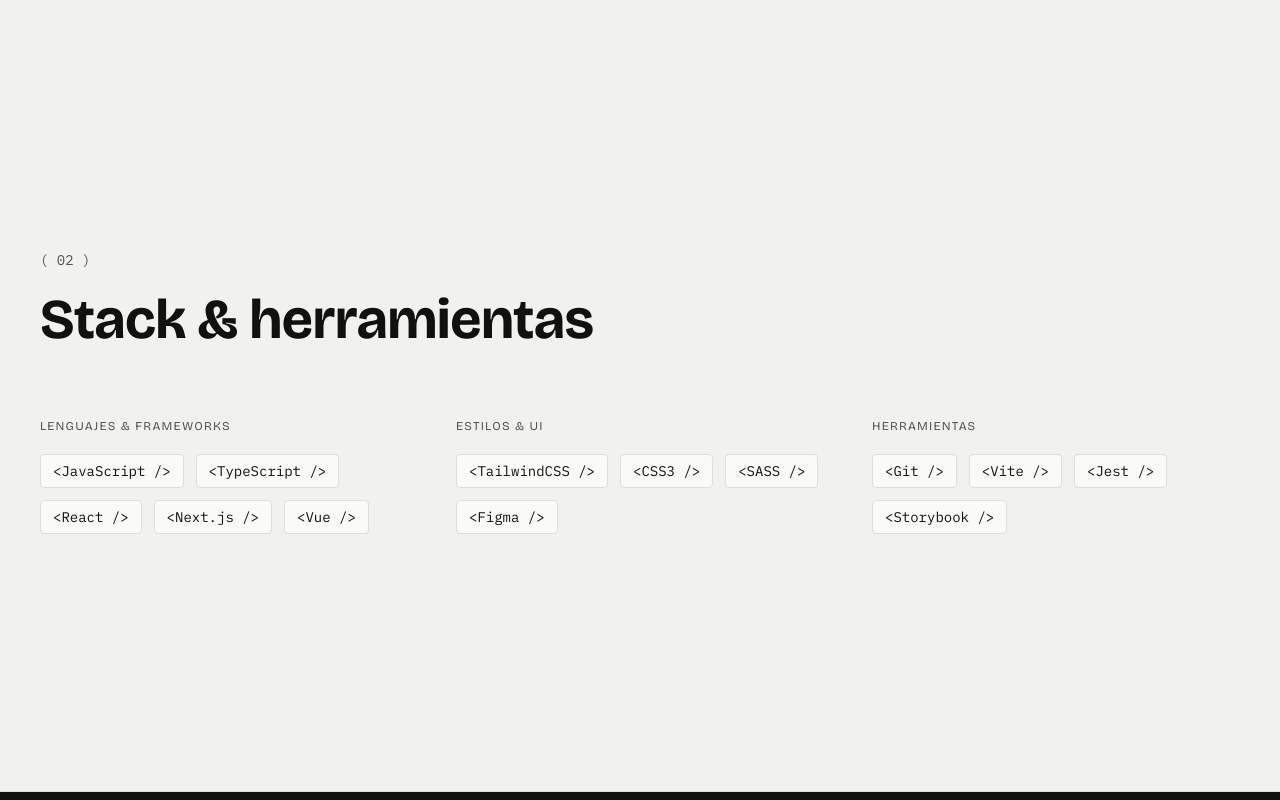
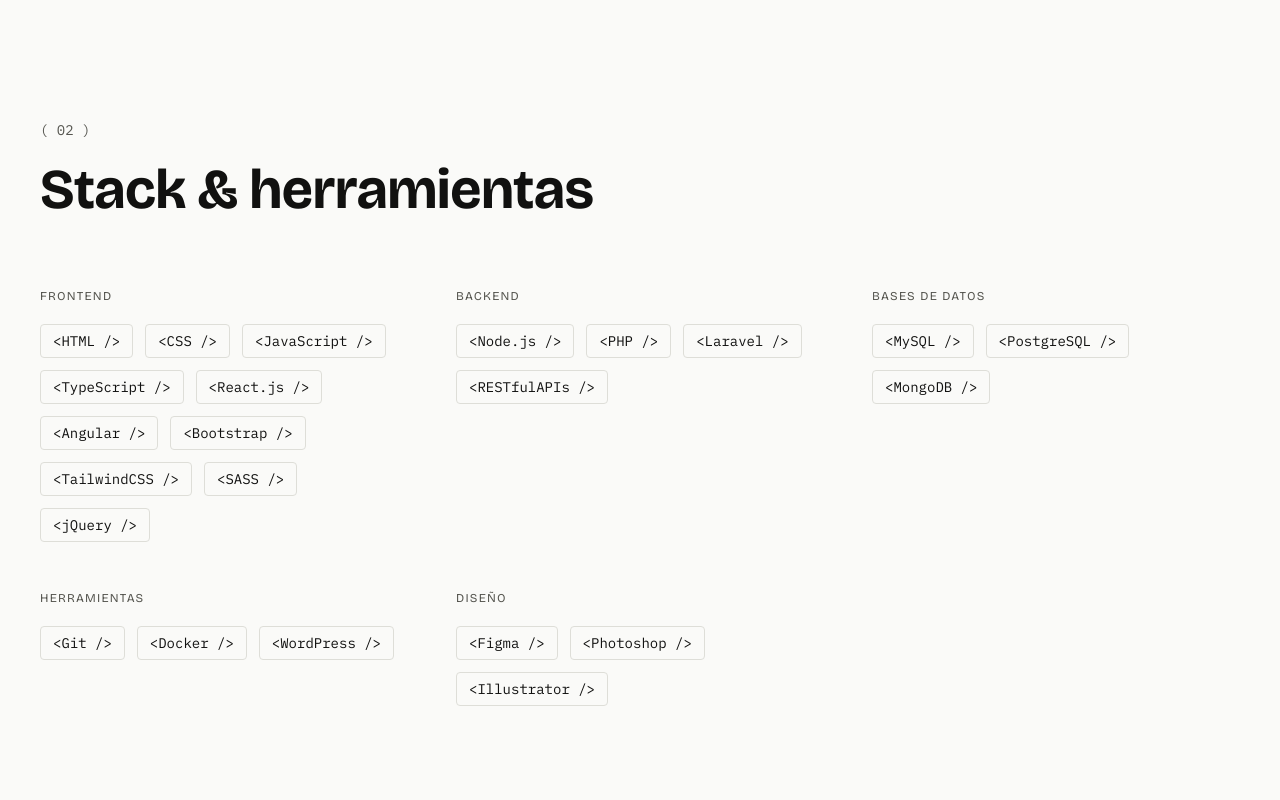
Before and after one commit to jissust/portfolio-landing, a React (Vite) app: page / in a window 1280 px wide. Shown: the part 1680-2480 px from the top of the page. Built offline with nearby package versions, Linux system fonts and the light colour scheme.

Commit message:
feat(skills): connect frontend with mock data

```diff
--- a/src/components/sections/About.jsx
+++ b/src/components/sections/About.jsx
@@ -4,7 +4,7 @@
   const { t } = useTranslation();
 
   return (
-    <section id="about" class="border-b border-line px-6 py-24 md:px-10 md:py-32 sticky top-0 z-20 h-screen bg-paper flex items-center" aria-label={t("about.title")}>
+    <section id="about" class="border-b border-line px-6 py-24 md:px-10 md:py-32 sticky top-0 z-20 h-screen bg-surface flex items-center" aria-label={t("about.title")}>
       <div class="mx-auto grid max-w-7xl gap-12 md:grid-cols-[280px_1fr] md:gap-20">
         <div>
           <p class="font-mono text-sm text-ink-soft">( 01 )</p>
--- a/src/components/sections/Skills.jsx
+++ b/src/components/sections/Skills.jsx
@@ -1,92 +1,44 @@
 import { useTranslation } from "react-i18next";
 import { useSkills } from "@/hooks/useSkills";
 
+// <TailwindCSS />, <Git />, etc. Saca espacios para que quede como un tag JSX
+const toTag = (name) => `<${name.replace(/\s+/g, "")} />`;
+
 export default function Skills() {
   const { t } = useTranslation();
-  const skills = useSkills();
+  const categories = useSkills();
 
   return (
-    <section id="skills" class="border-b border-line bg-surface px-6 py-24 md:px-10 md:py-32 sticky top-0 z-30 h-screen flex items-center" aria-label={t("skills.title")}>
-      {/* Skills */}
-      {/*<h2>{t("skills.title")}</h2>
-      <p>{t("skills.description")}</p>
-      <ul>
-        {skills.map((skill) => (
-          <li key={skill.id}>
-            {skill.name} — {skill.level}%
-          </li>
-        ))}
-      </ul>
-       */}
-      <div class="mx-auto max-w-7xl">
-        <p class="font-mono text-sm text-ink-soft">( 02 )</p>
-        <h2 class="text-display mt-2 font-display font-bold">
+    <section
+      id="skills"
+      className="relative md:sticky top-0 z-30 flex min-h-screen items-center border-b border-line bg-paper px-6 py-24 md:px-10 md:py-32"
+      aria-label={t("skills.title")}
+    >
+      <div className="mx-auto w-full max-w-7xl">
+        <p className="font-mono text-sm text-ink-soft">( 02 )</p>
+        <h2 className="text-display mt-2 font-display font-bold">
           Stack &amp; herramientas
         </h2>
 
-        <div class="mt-14 grid gap-12 md:grid-cols-3">
-          <div>
-            <h3 class="font-mono text-xs uppercase tracking-widest text-ink-soft">
-              Lenguajes &amp; Frameworks
-            </h3>
-            <div class="mt-5 flex flex-wrap gap-3">
-              <span class="rounded border border-line bg-paper px-3 py-1.5 font-mono text-sm">
-                &lt;JavaScript /&gt;
-              </span>
-              <span class="rounded border border-line bg-paper px-3 py-1.5 font-mono text-sm">
-                &lt;TypeScript /&gt;
-              </span>
-              <span class="rounded border border-line bg-paper px-3 py-1.5 font-mono text-sm">
-                &lt;React /&gt;
-              </span>
-              <span class="rounded border border-line bg-paper px-3 py-1.5 font-mono text-sm">
-                &lt;Next.js /&gt;
-              </span>
-              <span class="rounded border border-line bg-paper px-3 py-1.5 font-mono text-sm">
-                &lt;Vue /&gt;
-              </span>
+        <div className="mt-14 grid gap-12 md:grid-cols-2 lg:grid-cols-3">
+          {categories.map((category) => (
+            <div key={category.id}>
+              <h3 className="font-mono text-xs uppercase tracking-widest text-ink-soft">
+                {category.label}
+              </h3>
+
+              <ul className="mt-5 flex flex-wrap gap-3">
+                {category.skills.map((skill) => (
+                  <li
+                    key={skill.id}
+                    className="rounded border border-line bg-paper px-3 py-1.5 font-mono text-sm"
+                  >
+                    {toTag(skill.name)}
+                  </li>
+                ))}
+              </ul>
             </div>
-          </div>
-
-          <div>
-            <h3 class="font-mono text-xs uppercase tracking-widest text-ink-soft">
-              Estilos &amp; UI
-            </h3>
-            <div class="mt-5 flex flex-wrap gap-3">
-              <span class="rounded border border-line bg-paper px-3 py-1.5 font-mono text-sm">
-                &lt;TailwindCSS /&gt;
-              </span>
-              <span class="rounded border border-line bg-paper px-3 py-1.5 font-mono text-sm">
-                &lt;CSS3 /&gt;
-              </span>
-              <span class="rounded border border-line bg-paper px-3 py-1.5 font-mono text-sm">
-                &lt;SASS /&gt;
-              </span>
-              <span class="rounded border border-line bg-paper px-3 py-1.5 font-mono text-sm">
-                &lt;Figma /&gt;
-              </span>
-            </div>
-          </div>
-
-          <div>
-            <h3 class="font-mono text-xs uppercase tracking-widest text-ink-soft">
-              Herramientas
-            </h3>
-            <div class="mt-5 flex flex-wrap gap-3">
-              <span class="rounded border border-line bg-paper px-3 py-1.5 font-mono text-sm">
-                &lt;Git /&gt;
-              </span>
-              <span class="rounded border border-line bg-paper px-3 py-1.5 font-mono text-sm">
-                &lt;Vite /&gt;
-              </span>
-              <span class="rounded border border-line bg-paper px-3 py-1.5 font-mono text-sm">
-                &lt;Jest /&gt;
-              </span>
-              <span class="rounded border border-line bg-paper px-3 py-1.5 font-mono text-sm">
-                &lt;Storybook /&gt;
-              </span>
-            </div>
-          </div>
+          ))}
         </div>
       </div>
     </section>
--- a/src/data/skills.json
+++ b/src/data/skills.json
@@ -1,8 +1,55 @@
 [
-  { "id": "javascript", "name": "JavaScript", "level": 90, "category": "language" },
-  { "id": "typescript", "name": "TypeScript", "level": 80, "category": "language" },
-  { "id": "react", "name": "React", "level": 90, "category": "frontend" },
-  { "id": "tailwind", "name": "Tailwind CSS", "level": 85, "category": "frontend" },
-  { "id": "node", "name": "Node.js", "level": 75, "category": "backend" },
-  { "id": "git", "name": "Git", "level": 85, "category": "tools" }
+  {
+    "id": "frontend",
+    "label": "Frontend",
+    "skills": [
+      { "id": "html", "name": "HTML" },
+      { "id": "css", "name": "CSS" },
+      { "id": "javascript", "name": "JavaScript" },
+      { "id": "typescript", "name": "TypeScript" },
+      { "id": "react", "name": "React.js" },
+      { "id": "angular", "name": "Angular" },
+      { "id": "bootstrap", "name": "Bootstrap" },
+      { "id": "tailwind", "name": "TailwindCSS" },
+      { "id": "sass", "name": "SASS" },
+      { "id": "jquery", "name": "jQuery" }
+    ]
+  },
+  {
+    "id": "backend",
+    "label": "Backend",
+    "skills": [
+      { "id": "node", "name": "Node.js" },
+      { "id": "php", "name": "PHP" },
+      { "id": "laravel", "name": "Laravel" },
+      { "id": "rest", "name": "RESTful APIs" }
+    ]
+  },
+  {
+    "id": "databases",
+    "label": "Bases de datos",
+    "skills": [
+      { "id": "mysql", "name": "MySQL" },
+      { "id": "postgresql", "name": "PostgreSQL" },
+      { "id": "mongodb", "name": "MongoDB" }
+    ]
+  },
+  {
+    "id": "tools",
+    "label": "Herramientas",
+    "skills": [
+      { "id": "git", "name": "Git" },
+      { "id": "docker", "name": "Docker" },
+      { "id": "wordpress", "name": "WordPress" }
+    ]
+  },
+  {
+    "id": "design",
+    "label": "Diseño",
+    "skills": [
+      { "id": "figma", "name": "Figma" },
+      { "id": "photoshop", "name": "Photoshop" },
+      { "id": "illustrator", "name": "Illustrator" }
+    ]
+  }
 ]
--- a/src/hooks/useSkills.js
+++ b/src/hooks/useSkills.js
@@ -1,4 +1,4 @@
-import skills from "@/data/skills.json";
+import skillsData from "@/data/skills.json";
 
 /**
  * Hook de acceso a los skills mockeados.
@@ -6,5 +6,6 @@
  * sin tener que tocar los componentes que lo consumen.
  */
 export function useSkills() {
-  return skills;
+  // Filtra categorías vacías por si dejás alguna en construcción
+  return skillsData.filter((category) => category.skills.length > 0);
 }
```
